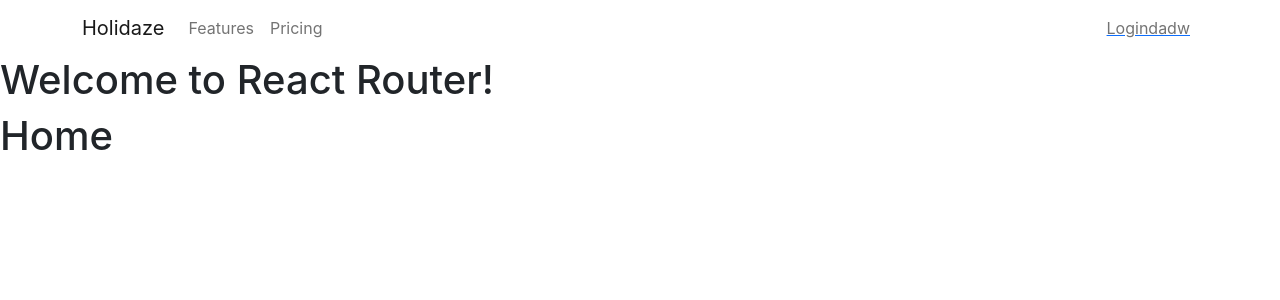
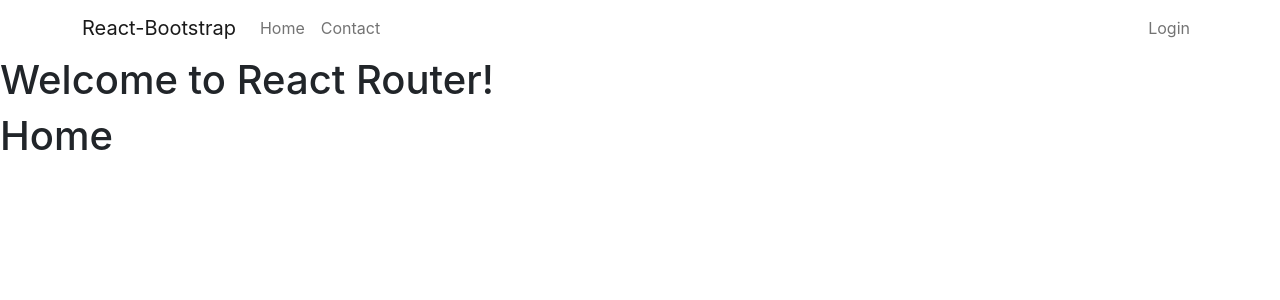
Before and after one commit to Noroff-FEU-Assignments/project-exam-2-dr-Luka, a React (Create React App) app in the folder holidaze/: page / in a window 1280 px wide. Shown: the top 300 px of the page. Built offline with nearby package versions, Linux system fonts and the light colour scheme.

Commit message:
NavBar Links working

```diff
--- a/holidaze/src/components/layout/Navigation.js
+++ b/holidaze/src/components/layout/Navigation.js
@@ -1,24 +1,22 @@
 import Navbar from "react-bootstrap/Navbar";
 import Container from "react-bootstrap/Container";
 import Nav from "react-bootstrap/Nav";
-
-import { Link } from "react-router-dom";
 
 export default function Navigation() {
   return (
     <Navbar collapseOnSelect expand="lg">
       <Container>
-        <Navbar.Brand href="#home">Holidaze</Navbar.Brand>
+        <Navbar.Brand href="#home">React-Bootstrap</Navbar.Brand>
         <Navbar.Toggle aria-controls="responsive-navbar-nav" />
         <Navbar.Collapse id="responsive-navbar-nav">
           <Nav className="me-auto">
-            <Nav.Link href="#features">Features</Nav.Link>
-            <Nav.Link href="#pricing">Pricing</Nav.Link>
+            <Nav.Link href="/">Home</Nav.Link>
+            <Nav.Link href="/Contact">Contact</Nav.Link>
           </Nav>
           <Nav>
-            <Link to="/Login">
-              <Nav.Link eventKey={2}>Logindadw</Nav.Link>
-            </Link>
+            <Nav.Link eventKey={2} href="/Login">
+              Login
+            </Nav.Link>
           </Nav>
         </Navbar.Collapse>
       </Container>
```
